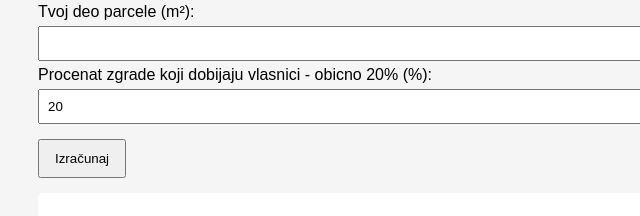
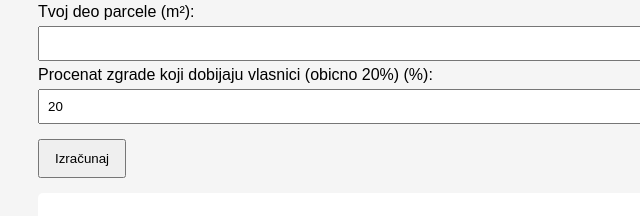
Before and after one commit to grozda-sys/kalkulator, a plain HTML site: page index.html in a window 1280 px wide. Shown: the part 292-508 px from the top of the page, 0-640 px from the left. Drawn offline with Linux system fonts and the light colour scheme.

Commit message:
Update index.html

```diff
--- a/index.html
+++ b/index.html
@@ -25,7 +25,7 @@
 <label>Tvoj deo parcele (m²):</label>
 <input type="number" id="D">
 
-<label>Procenat zgrade koji dobijaju vlasnici - obicno 20% (%):</label>
+<label>Procenat zgrade koji dobijaju vlasnici (obicno 20%) (%):</label>
 <input type="number" id="P" value="20">
 
 <button onclick="izracunaj()">Izračunaj</button>
```
